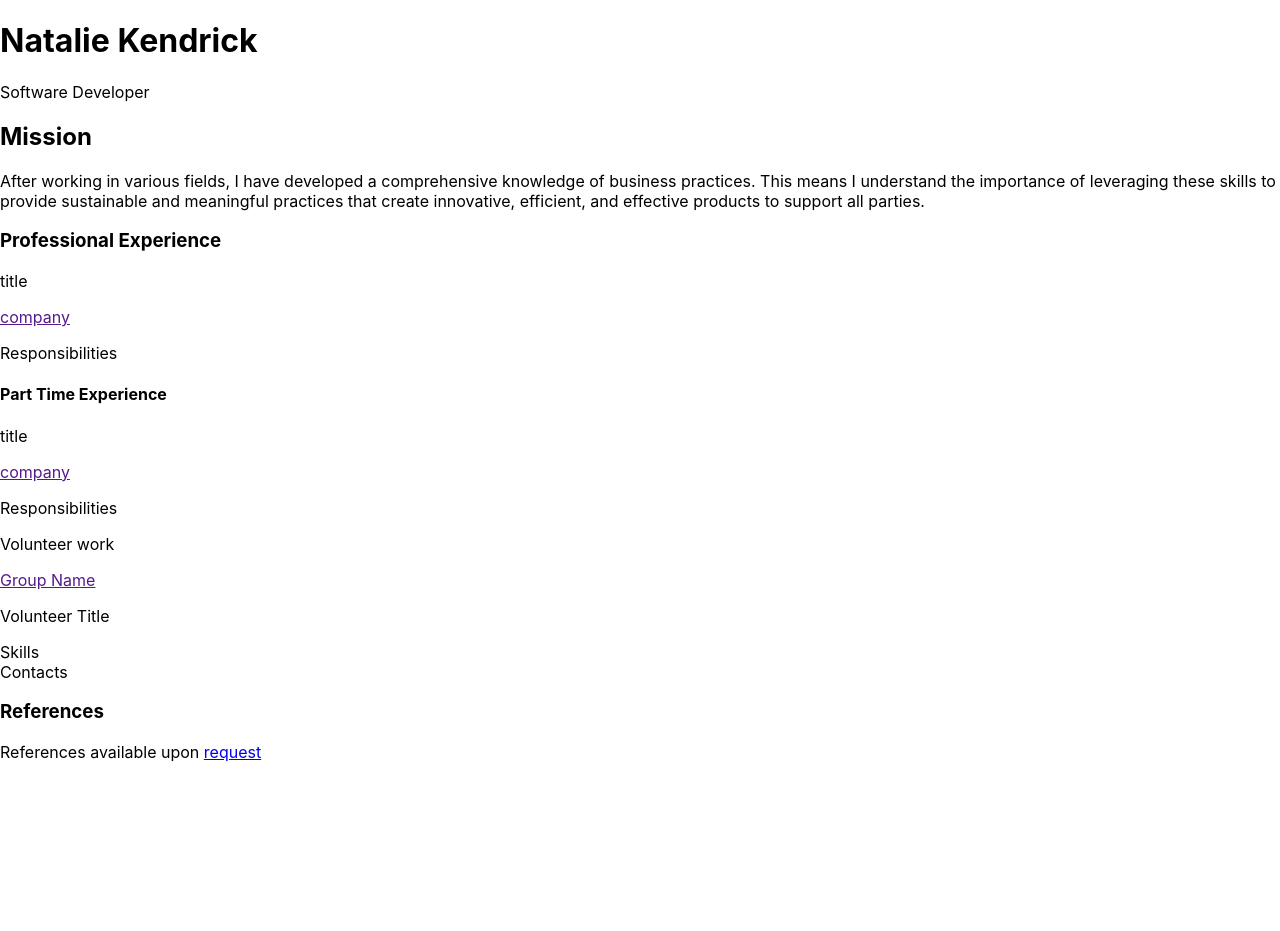
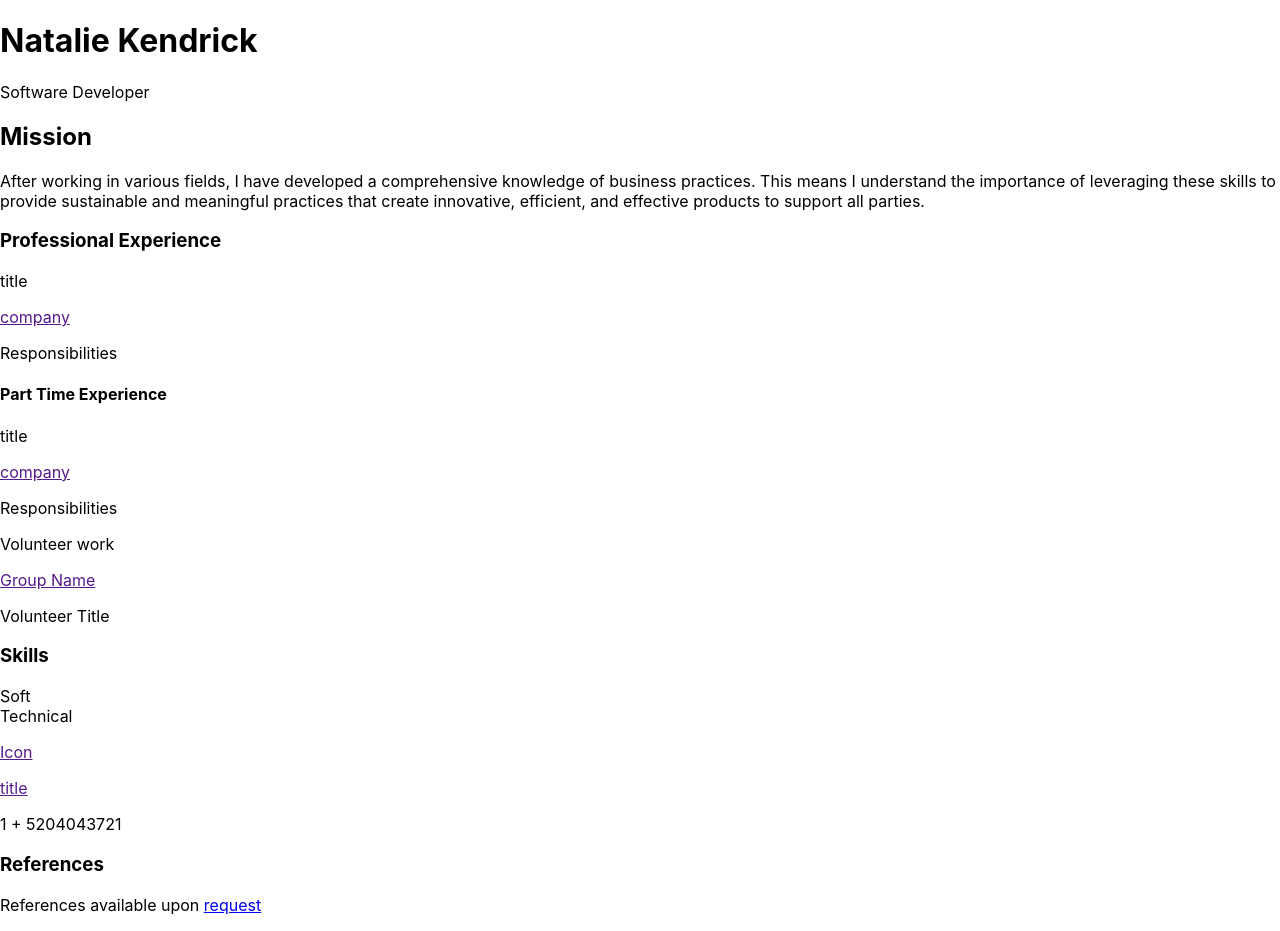
Before and after one commit to listenToRipley/nataliekendrick, a React (Create React App) app: page /resume in a window 1280 px wide. Before the commit the page ends 800 px from the top, so only its background shows below. Built offline with nearby package versions, Linux system fonts and the light colour scheme.

Commit message:
update resume

```diff
--- a/src/Components/Resume.tsx
+++ b/src/Components/Resume.tsx
@@ -1,5 +1,7 @@
 import React from 'react';
 import ResumeExperience from './ResumeExp';
+import ResumeContacts from './ResumeContacts';
+import ResumeSkills from './ResumeSkills';
 
 const Resume = () => {
 
@@ -16,8 +18,12 @@ const Resume = () => {
       <div>
         <ResumeExperience/>
       </div>
-      <div>Skills</div>
-      <div>Contacts</div>
+      <div>
+        <ResumeSkills/>
+      </div>
+      <div>
+        <ResumeContacts/>
+      </div>
       <div>
         <h3>References</h3>
         <p className='references'>References available upon <a href='https://docs.google.com/spreadsheets/d/1xOWVDYFLIk4DrofA3K6GosPREidyfyjn-aBjJGK02M4/edit?usp=sharing'>request</a></p>
--- /dev/null
+++ b/src/Components/ResumeSkills.tsx
@@ -0,0 +1,17 @@
+import React from 'react';
+import skills from '../info/history/skills.json';
+
+//TODO:
+//1. For each of the skills create a list
+
+const ResumeSkills = () => {
+  return (
+    <div>
+      <h3>Skills</h3>
+      <div>Soft</div>
+      <div>Technical</div>
+    </div>
+  )
+};
+
+export default ResumeSkills
```
